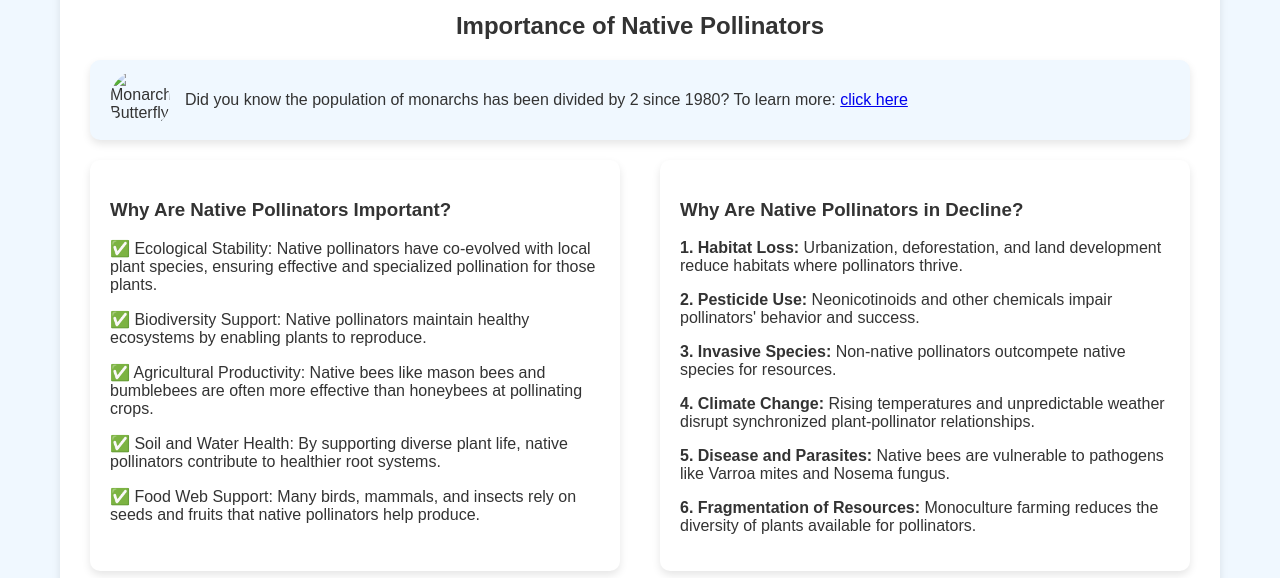
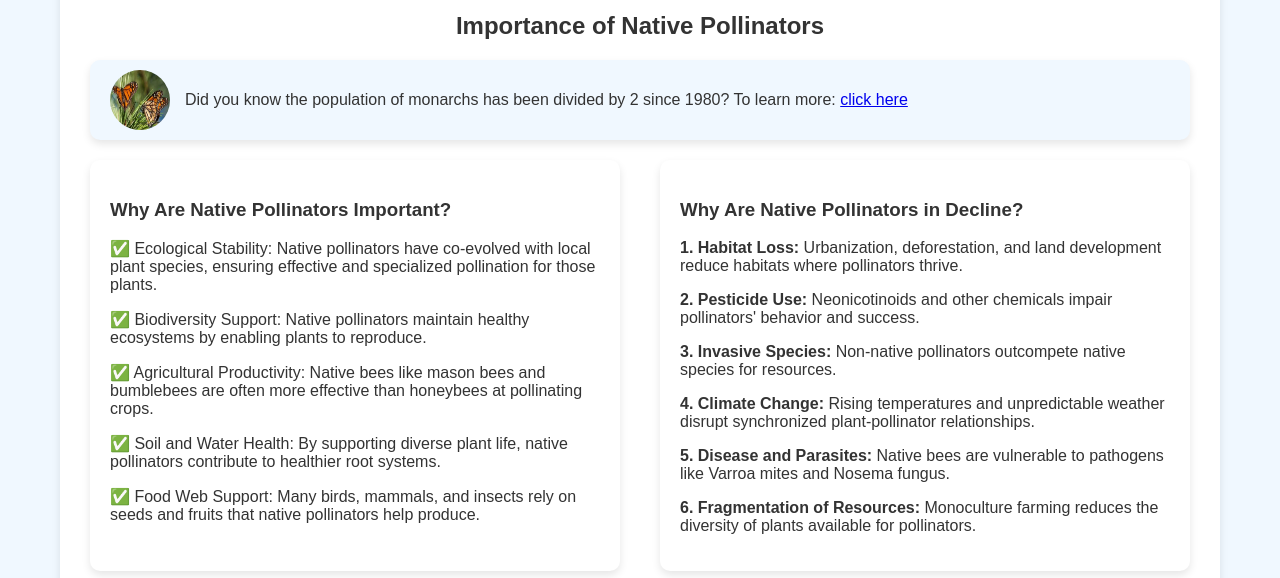
Before and after one commit to VanessaLyon/BloomAir2, a plain HTML site: page why_bloomair.html in a window 1280 px wide. Shown: the part 222-800 px from the top of the page. Drawn offline with Linux system fonts and the light colour scheme.

Commit message:
Update why_bloomair.html
forgot images folder

```diff
--- a/why_bloomair.html
+++ b/why_bloomair.html
@@ -74,7 +74,7 @@
         <h1>Why BloomAir</h1>
         <h2>Importance of Native Pollinators</h2>
         <div class="monarch-info">
-            <img src="monarch.jpg" alt="Monarch Butterfly">
+            <img src="images/monarch.jpg" alt="Monarch Butterfly">
             <p>Did you know the population of monarchs has been divided by 2 since 1980? To learn more: <a href="#">click here</a></p>
         </div>
         <div class="container">
```
